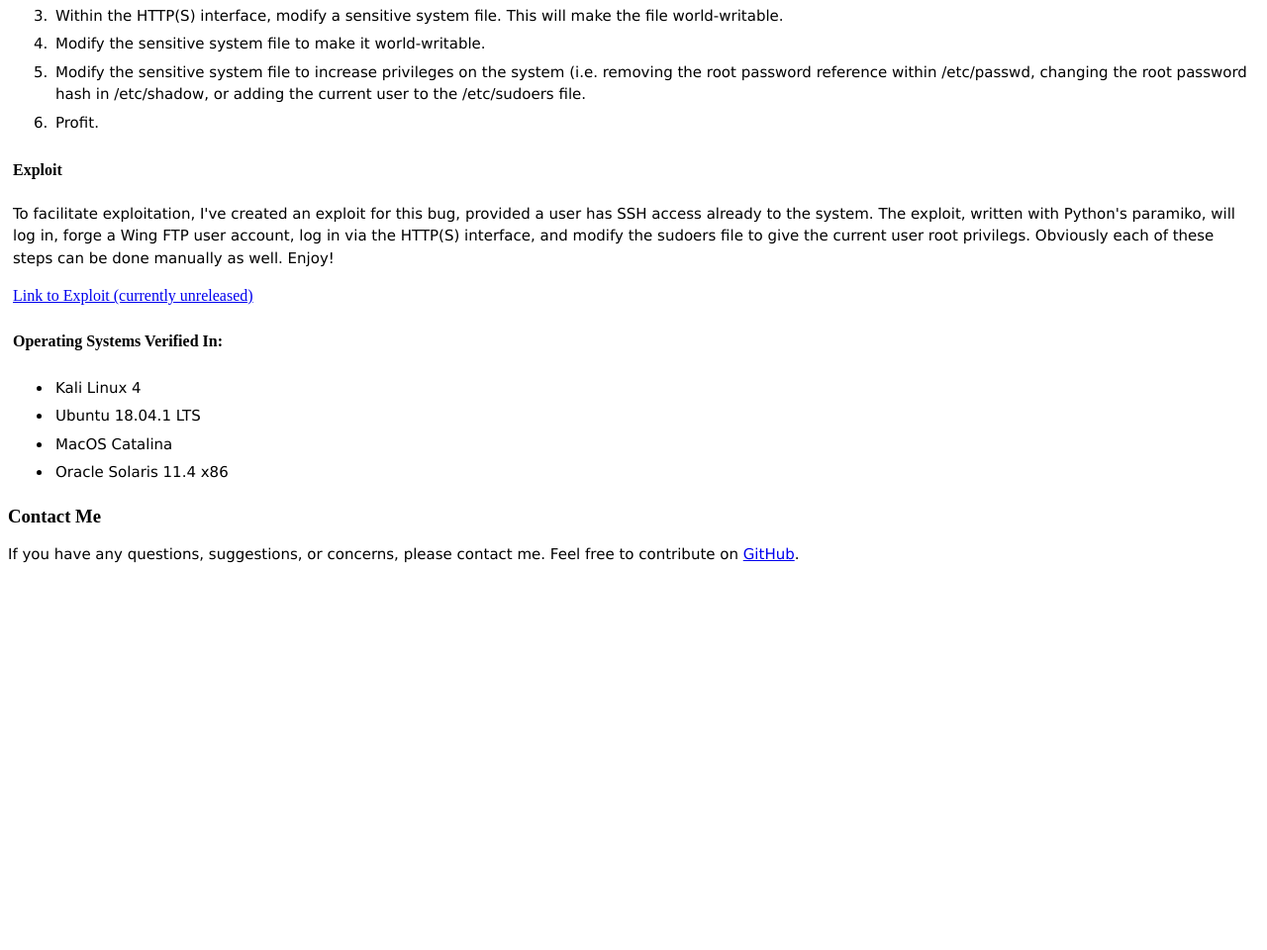
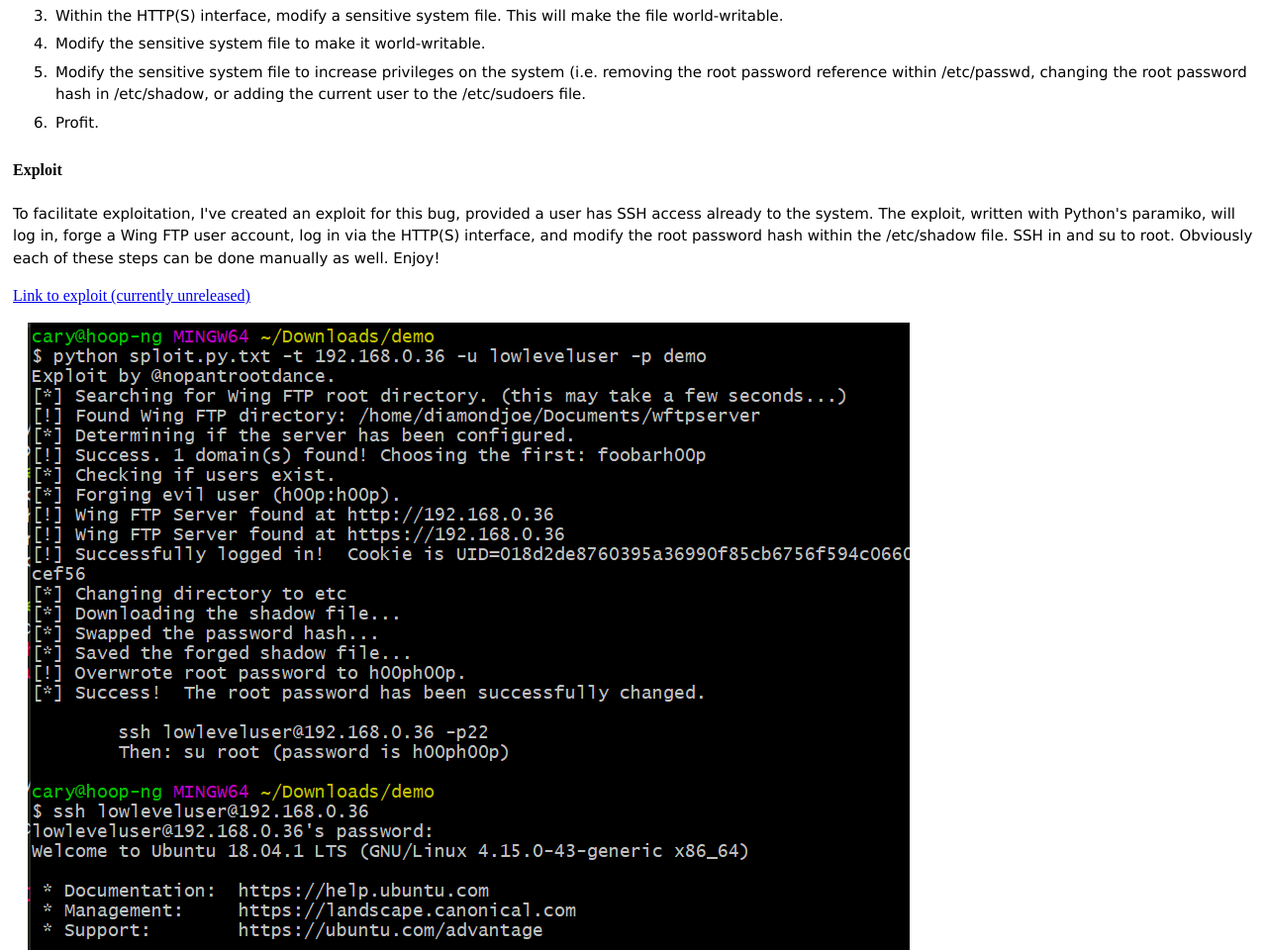
Before and after one commit to caryhooper/hooperlabs, a PHP site: page /disclosures/cve-2020-XXXX.php in a window 1280 px wide. Shown: the part 5540-6500 px from the top of the page at 99% size. Before the commit the page ends 6109 px from the top, so only its background shows below. Run offline with PHP 8.4, Linux system fonts and the light colour scheme.

Commit message:
Added img

```diff
--- a/disclosures/cve-2020-XXXX.php
+++ b/disclosures/cve-2020-XXXX.php
@@ -109,10 +109,10 @@
     <h4>Exploit</h4>
     <p class="text">
         To facilitate exploitation, I've created an exploit for this bug, provided a user has SSH access already to the system.
-        The exploit, written with Python's paramiko, will log in, forge a Wing FTP user account, log in via the HTTP(S) interface, and modify the sudoers file to give the current user root privilegs.
-        Obviously each of these steps can be done manually as well.  Enjoy!
+        The exploit, written with Python's paramiko, will log in, forge a Wing FTP user account, log in via the HTTP(S) interface, and modify the root password hash within the /etc/shadow file. SSH in and su to root. Obviously each of these steps can be done manually as well. Enjoy!
     </p>
-    <a href="/disclosures/sploit.py.txt">Link to Exploit (currently unreleased)</a>
+    <a href="/disclosures/sploit.py.txt">Link to exploit (currently unreleased)</a>
+    <img class="body-img" src="/img/wftpsploit.PNG" />
     <br />
         <h4>Operating Systems Verified In:</h4>
         <ul>
```
Also changed, not shown: img/wftpsploit.PNG (added).
